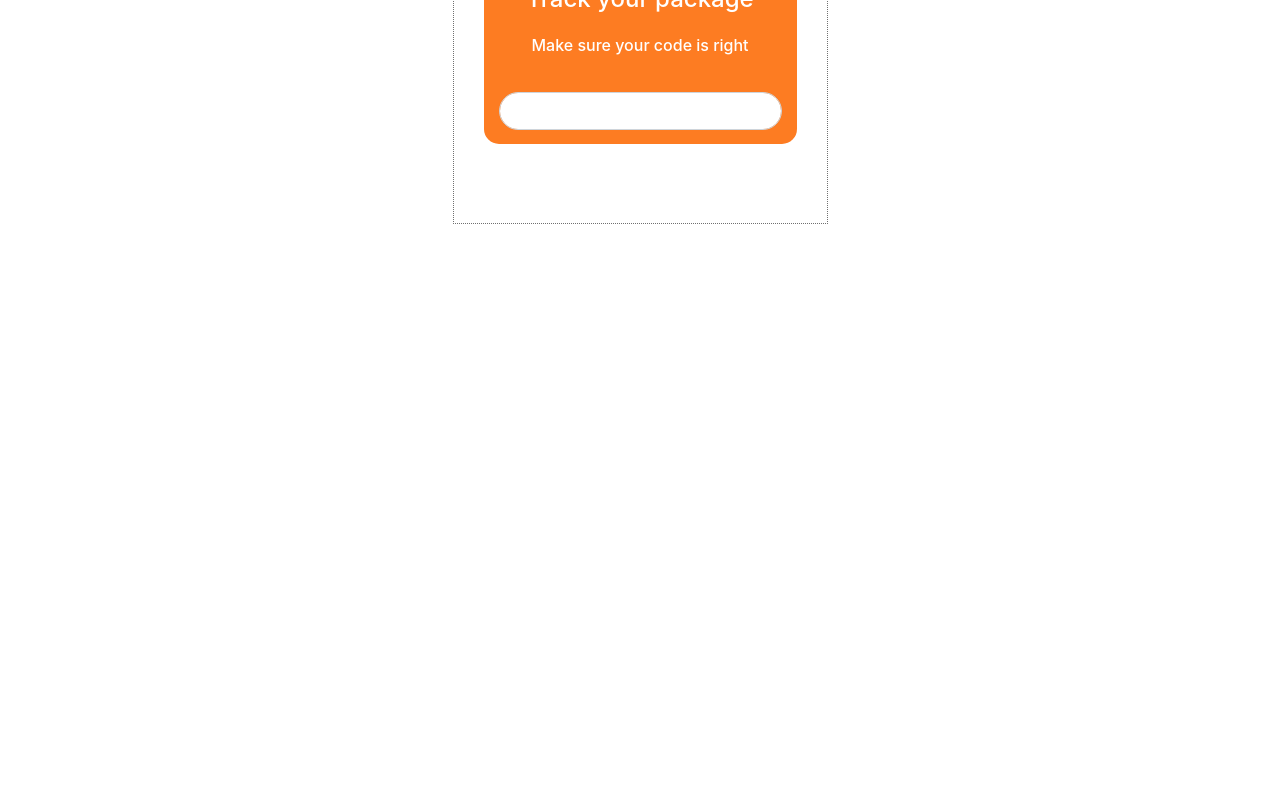
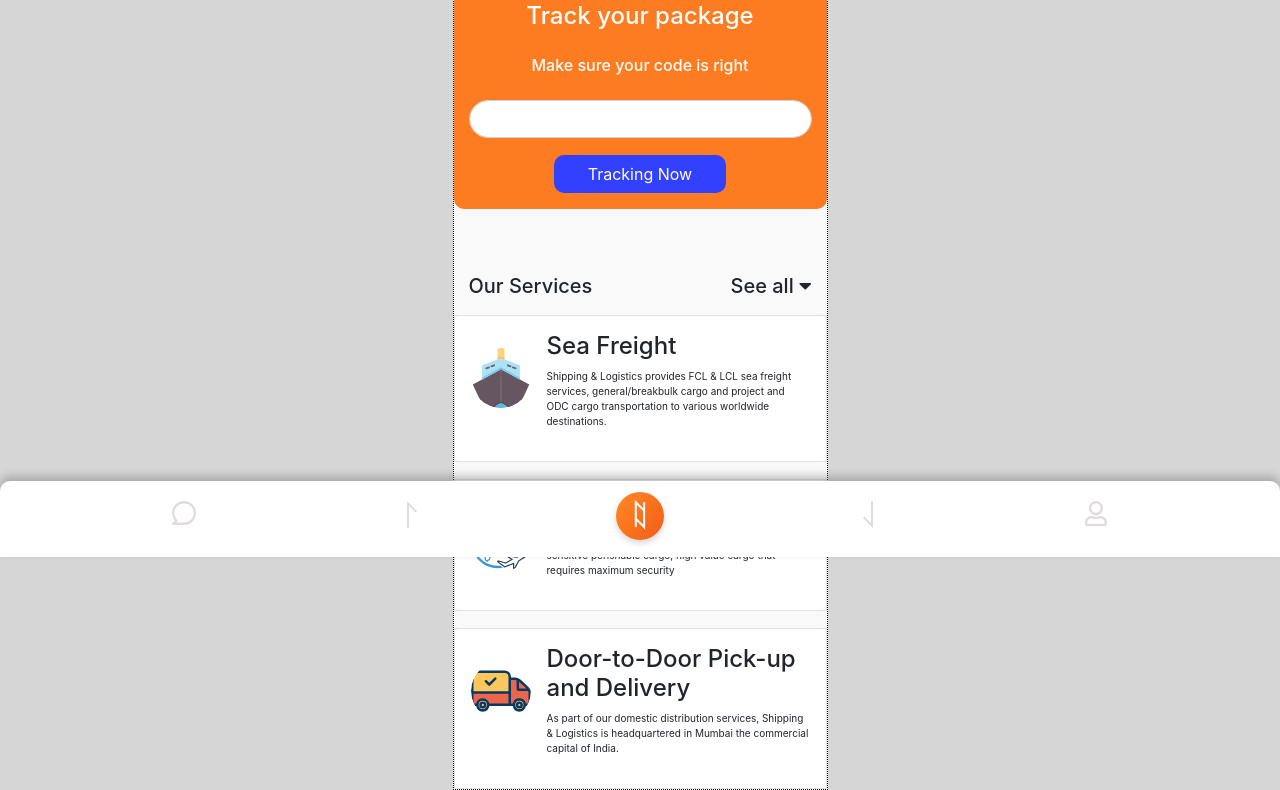
Before and after one commit to ratandavid/ExpressWay, a plain HTML site: page index.html in a window 1280 px wide. Shown: the part 243-1033 px from the top of the page. Before the commit the page ends 800 px from the top, so only its background shows below. Drawn offline with nearby package versions, Linux system fonts and the light colour scheme.

Commit message:
one screen completed

```diff
--- a/css/main.css
+++ b/css/main.css
@@ -2,45 +2,46 @@
     padding:0px;
     margin:0px;
 }
+body{
+    background-color: #00000029!important;
+}
 section{
     margin:0 auto!important;
     max-width:375px!important;
-    max-height: 812px!important;
-    border: 1px dotted #707070;
+    border:1px dotted black;
+    background-color: #F9F9F9!important;
 }
 .my_header{
-    border-radius: 60px;
-    box-shadow: 0 5px #77777777;
+    border-radius: 10px!important;
+    box-shadow: 0 5px 4px #77777777;
+    width: 100% !important;
+    background-color: #fff;
 }
-h3{
+.my_header h3{
     font-family: 'Segoe UI', Tahoma, Geneva, Verdana, sans-serif!important;
     color:black;
-
 }
 
 .index_img{
     width: 100%;
-    margin-top: 10%;
+    margin-top: 2%;
     position:relative;
 }
 
 .form{
     position: absolute;
-    bottom:15%;
-    border-radius: 15px;
+    border-radius: 10px;
+    bottom: 65px!important;
     background-color:#FD7C22!important;
 }
-.formanimate .form-group{
-    margin-top:10%;
-}
+
 .form-group input{
     display: inline-flex!important;
     border-radius: 20px;
     box-shadow: none!important;
     font-family: 'Segoe UI', Tahoma, Geneva, Verdana, sans-serif!important;
     color:#707070;
-    margin-top: 10%;
-    margin-bottom: 5%;
+    margin-top: 5%;
 }
 .form-group h4{
     text-align: center;
@@ -52,3 +53,45 @@ h3{
     color: #fff;
     padding-top:5%;
 }
+
+.Track{
+    color:#fff!important;
+    background:#3240FF!important;
+    margin-top: 5%;
+    border-radius: 10px!important;
+    width:50%;
+}
+.Our_Services{
+    margin-top: 5%;
+    background-color:#fff;
+    border-radius: 10px!important;
+    position: relative;
+}
+
+.Our_Services h6{
+    margin-top: 5%;
+}
+.Our_Services p{
+    font-size: 10px;
+}
+
+footer{
+    bottom: 0%;
+    position: fixed;
+    background-color: #fff;
+    width: 100%;
+    z-index: 5;
+    box-shadow: 0 -5px 8px #77777777;
+    border-radius: 10px 10px 0 0;
+}
+
+footer .my_img{
+    font-size: 25px;
+    margin-top: 15px;
+}
+
+
+.Nav_format{
+    text-align: center;
+    padding: 5px;
+}
--- a/index.html
+++ b/index.html
@@ -8,7 +8,7 @@
   <link rel="stylesheet" href="https://cdn.jsdelivr.net/npm/bootstrap@4.6.0/dist/css/bootstrap.min.css" integrity="sha384-B0vP5xmATw1+K9KRQjQERJvTumQW0nPEzvF6L/Z6nronJ3oUOFUFpCjEUQouq2+l" crossorigin="anonymous">
   <script src="https://code.jquery.com/jquery-3.5.1.slim.min.js" integrity="sha384-DfXdz2htPH0lsSSs5nCTpuj/zy4C+OGpamoFVy38MVBnE+IbbVYUew+OrCXaRkfj" crossorigin="anonymous"></script>
   <script src="https://cdn.jsdelivr.net/npm/bootstrap@4.6.0/dist/js/bootstrap.bundle.min.js" integrity="sha384-Piv4xVNRyMGpqkS2by6br4gNJ7DXjqk09RmUpJ8jgGtD7zP9yug3goQfGII0yAns" crossorigin="anonymous"></script>
-
+  <link rel="stylesheet" href="https://use.fontawesome.com/releases/v5.3.1/css/all.css">
 </head>
 
 <body>
@@ -19,25 +19,83 @@
                 <h3>Hi, YourName</h3>
             </div>
         </div>
+    </div>
     <div class="container">
         <div class="row">
-                <div class="container">
                 <img class="index_img" src="img/Mask Group 1.svg">
                 <form class="col-sm-12 form" action="" method="POST">
-                        <div class="form_animate">
-                          <div class="form-group">
+                    <div class="form-group " style="text-align: center;">
                         <h4>Track your package</h4>
                         <h6>Make sure your code is right</h6>
                         <input style="font-family:roboto;"type="text" name="" placeholder="" class="form-control" required>
+                        <button type="button" class="btn Track" value="Tracking Now">Tracking Now</button>
                     </div>
                 </form>
         </div>
+    </div>
+    <div class="container">
+        <h5>Our Services <span style="float: right;"> See all <i class="fas fa-caret-down"></i> </span> </h5>
+        <div class="row Our_Services">
+            <div class="media border p-3">
+                <img  src="img/Mask Group 2.svg" class="mr-3 mt-3 rounded-circle" style="width:60px;">
+                <div class="media-body">
+                  <h4>Sea Freight</i></small></h4>
+                  <p>Shipping & Logistics provides FCL & LCL sea freight services, general/breakbulk
+                    cargo and project and ODC cargo transportation to various worldwide destinations.</p>
+                </div>
+              </div>
+        </div>
+
+        <div class="row Our_Services">
+            <div class="media border p-3">
+                <img  src="img/Mask Group 3.svg" class="mr-3 mt-3 rounded-circle" style="width:60px;">
+                <div class="media-body">
+                  <h4>Air Freight</i></small></h4>
+                  <p>Air freight services enable speedy delivery of time-sensitive perishable cargo,
+                    high value cargo that requires maximum security</p>
+                </div>
+              </div>
+
 
         </div>
 
+        <div class="row Our_Services">
+
+            <div class="media border p-3">
+                <img  src="img/Mask Group 4.svg" class="mr-3 mt-3 rounded-circle" style="width:60px;">
+                <div class="media-body">
+                  <h4>Door-to-Door Pick-up and Delivery</i></small></h4>
+                  <p>As part of our domestic distribution services, Shipping & Logistics is headquartered in Mumbai the commercial capital of India.</p>
+                </div>
               </div>
 
         </div>
+    </div>
     </section>
+    <footer>
+        <div class="container">
+            <div class="row">
+                <div class="col Nav_format">
+                    <img  class="my_img" src="img/chat.svg">
+                </div>
+
+                <div class="col Nav_format">
+                    <img class="my_img" src="img/Path 4.svg">
+                </div>
+
+                <div class="col Nav_format">
+                    <img  src="img/home btn.svg">
+                </div>
+
+                <div class="col Nav_format">
+                    <img class="my_img" src="img/Path 3.svg">
+                </div>
+                <div class="col Nav_format">
+                    <i  class="far fa-user my_img" style="color:#E1DCDC"></i>
+                </div>
+
+            </div>
+            </div>
+    </footer>
 </body>
 </html>
```
Also changed, not shown: img/Mask Group 2.svg (added), img/Mask Group 3.svg (added), img/Mask Group 4.svg (added), img/Path 3.svg (added), img/Path 4.svg (added), img/chat.svg (added), img/home btn.png (added), img/home btn.svg (added). Lines whose indentation alone changed are shown as unchanged.
